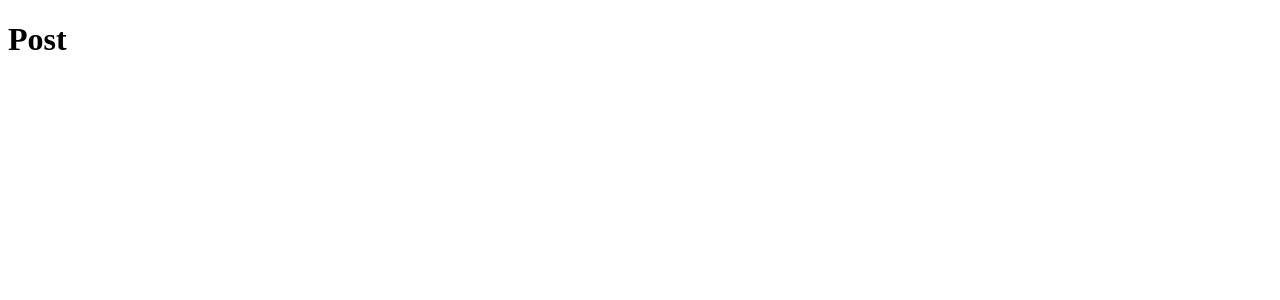
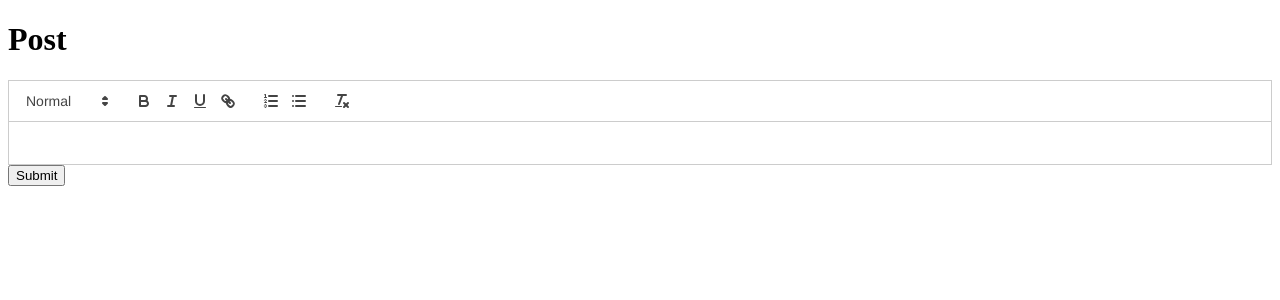
Before and after one commit to glowisn/fairyhouse, a Next.js app: page /post in a window 1280 px wide. Shown: the top 300 px of the page. Built offline with nearby package versions, Linux system fonts and the light colour scheme.

Commit message:
react-quill 사용 (#1)

```diff
--- a/package.json
+++ b/package.json
@@ -12,7 +12,8 @@
     "@supabase/supabase-js": "^2.39.3",
     "next": "^14.1.0",
     "react": "^18.2.0",
-    "react-dom": "^18.2.0"
+    "react-dom": "^18.2.0",
+    "react-quill": "^2.0.0"
   },
   "devDependencies": {
     "@types/node": "^20",
--- a/src/pages/index.tsx
+++ b/src/pages/index.tsx
@@ -1,9 +1,12 @@
 import { use, useEffect, useState } from "react";
+import { useRouter } from "next/router";
 
 export default function Page() {
+  const router = useRouter();
   return (
     <>
       <h1>Initial Page</h1>
+      <button onClick={() => router.push("/post")}>Go to post</button>
     </>
   );
 }
--- a/src/pages/post.tsx
+++ b/src/pages/post.tsx
@@ -1,7 +1,31 @@
+import dynamic from "next/dynamic";
+import { useState } from "react";
+import "react-quill/dist/quill.snow.css";
+
+const ReactQuill = dynamic(() => import("react-quill"), { ssr: false });
+
 export default function Post() {
+  const [value, setValue] = useState("");
+
   return (
     <>
       <h1>Post</h1>
+      <QuillEditor value={value} setValue={setValue} />
+      <button
+        onClick={() => {
+          save(value);
+        }}
+      >
+        Submit
+      </button>
     </>
   );
 }
+
+function QuillEditor({ value, setValue }: any) {
+  return <ReactQuill theme="snow" value={value} onChange={setValue} />;
+}
+
+function save(value: string) {
+  console.log(value);
+}
```
Also changed, not shown: 1 other file (tests, documents, lock files or other folders).
